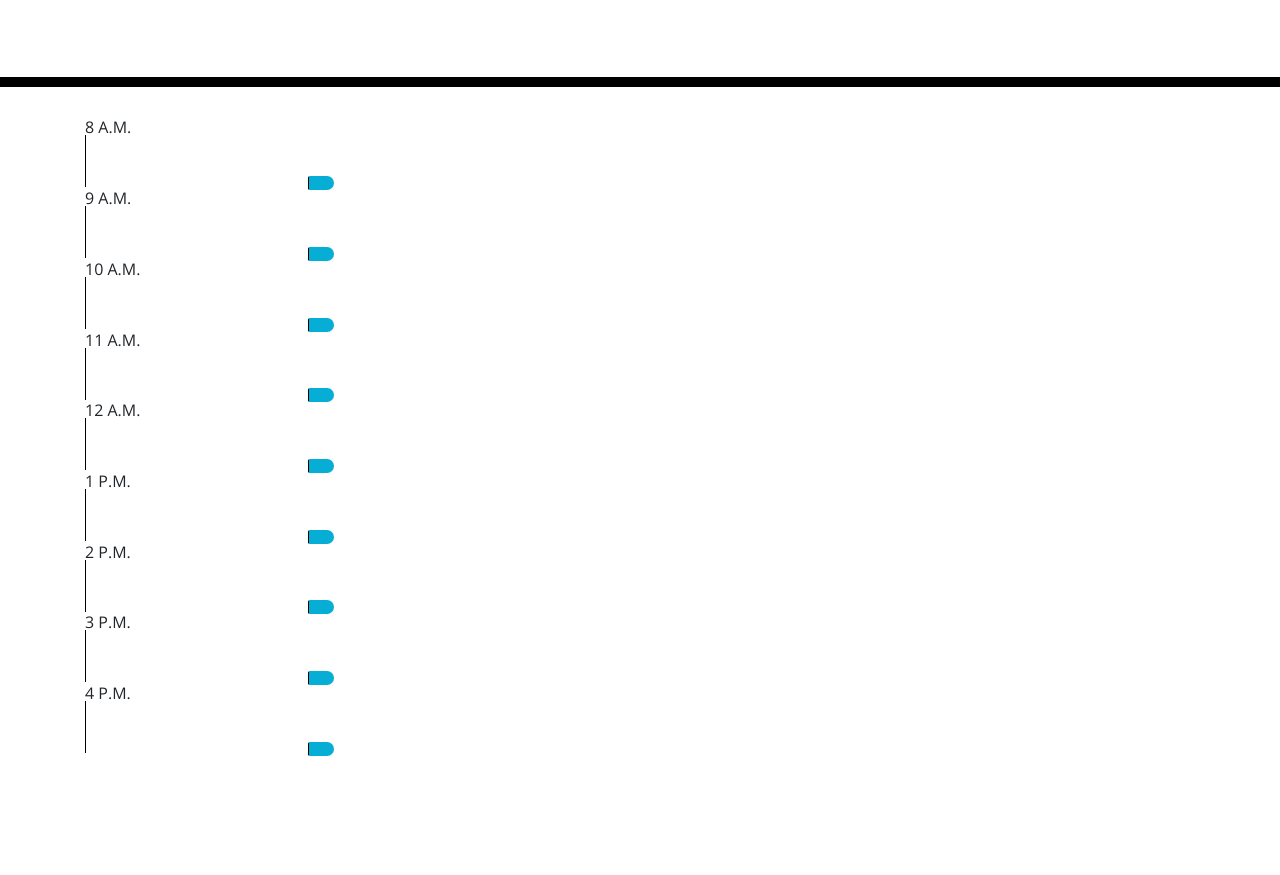
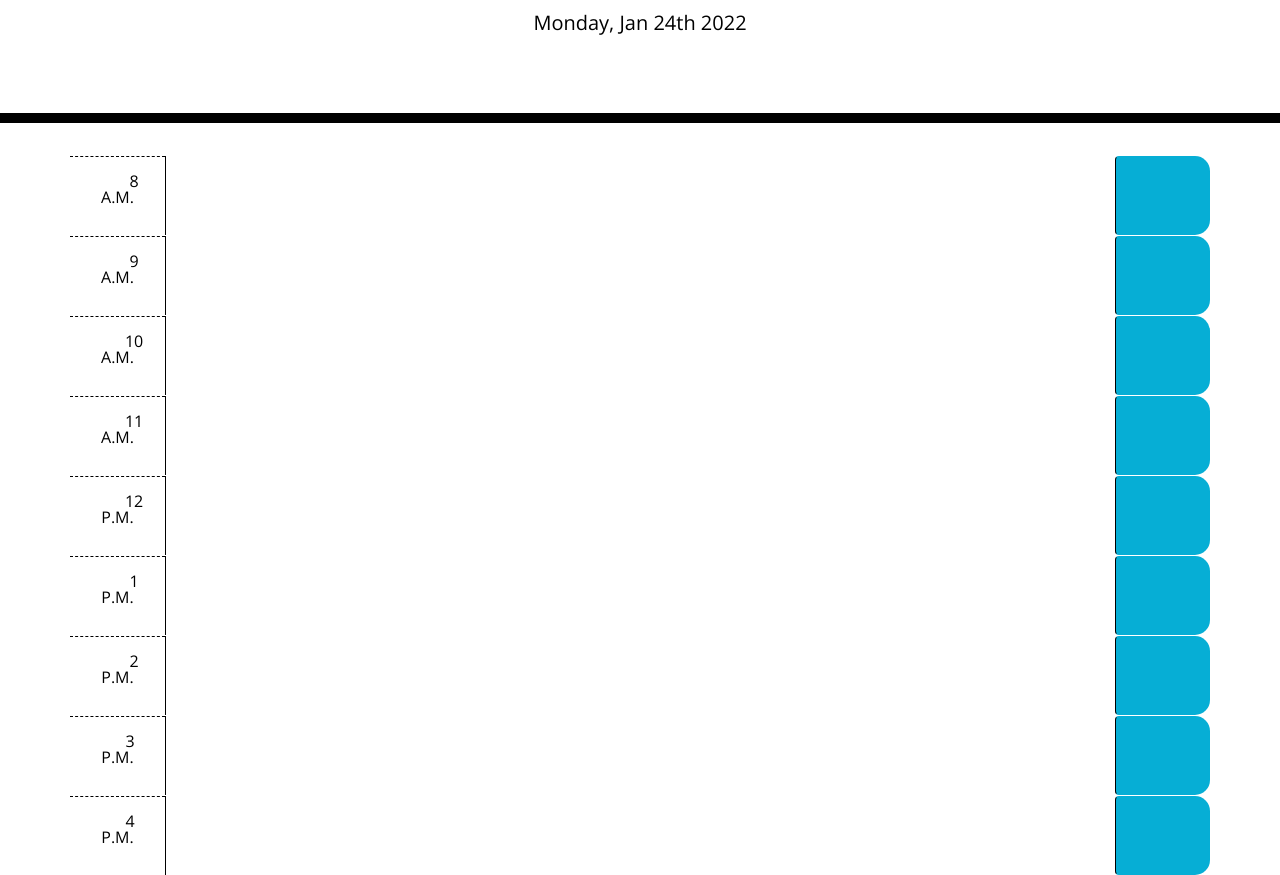
Before and after one commit to robbiemurphy7/work-day-scheduler, a plain HTML site: page index.html in a window 1280 px wide. Shown: the part 181-1056 px from the top of the page. Before the commit the page ends 939 px from the top, so only its background shows below. Drawn offline with nearby package versions, Linux system fonts and the light colour scheme.

Commit message:
css stylings linked to timeblocks in html / local storage written in js

```diff
--- a/Develop/script.js
+++ b/Develop/script.js
@@ -1,4 +1,22 @@
 // TEST LINK
 console.log("Hello");
 
+// RESPONSIBLE FOR CURRENT DATE DISPLAYED AT TOP
 var currentDay = moment().format("dddd, MMM Do YYYY");
+$("#currentDay").html(currentDay);
+
+//$(document).ready(function () {
+//    localStorage.setItem(text, time);
+//}
+
+
+// LOCAL STORAGE
+$("#8am .description").val(localStorage.getItem("8am"));
+$("#9am .description").val(localStorage.getItem("9am"));
+$("#10am .description").val(localStorage.getItem("10am"));
+$("#11am .description").val(localStorage.getItem("11am"));
+$("#12pm .description").val(localStorage.getItem("12pm"));
+$("#1pm .description").val(localStorage.getItem("1pm"));
+$("#2pm .description").val(localStorage.getItem("2pm"));
+$("#3pm .description").val(localStorage.getItem("3pm"));
+$("#4pm .description").val(localStorage.getItem("4pm"));
--- a/index.html
+++ b/index.html
@@ -29,87 +29,87 @@
       <p class="lead">A simple calendar app for scheduling your work day</p>
       <p id="currentDay" class="lead"></p>
     </header>
+    <!-- TIMEBLOCKS -->
     <div class="container">
-      <!-- TIMEBLOCKS -->
-    <div id="8am">
-      <div class="">
+    <div id="8am" class="row time-block">
+      <div class="col-md-1 hour">
         8 A.M.
       </div>
-      <textarea class="">
+      <textarea class="col-md-10 description">
       </textarea>
-      <button class="btn saveBtn"><i class=""></i></button>
+      <button class="col-md-1 btn saveBtn"><i class=""></i></button>
     </div>
 
-    <div id="9am">
-      <div class="">
+    <div id="9am" class="row time-block">
+      <div class="col-md-1 hour">
         9 A.M.
       </div>
-      <textarea class="">
+      <textarea class="col-md-10 description">
       </textarea>
-      <button class="btn saveBtn"><i class=""></i></button>
+      <button class="col-md-1 btn saveBtn"><i class=""></i></button>
     </div>
 
-    <div id="10am">
-      <div class="">
+    <div id="10am" class="row time-block">
+      <div class="col-md-1 hour">
         10 A.M.
       </div>
-      <textarea class="">
+      <textarea class="col-md-10 description">
       </textarea>
-      <button class="btn saveBtn"><i class=""></i></button>
+      <button class="col-md-1 btn saveBtn"><i class=""></i></button>
     </div>
 
-    <div id="11am">
-      <div class="">
+    <div id="11am" class="row time-block">
+      <div class="col-md-1 hour">
         11 A.M.
       </div>
-      <textarea class="">
+      <textarea class="col-md-10 description">
       </textarea>
-      <button class="btn saveBtn"><i class=""></i></button>
+      <button class="col-md-1 btn saveBtn"><i class=""></i></button>
     </div>
 
-    <div id="12am">
-      <div class="">
-        12 A.M.
+    <div id="12pm" class="row time-block">
+      <div class="col-md-1 hour">
+        12 P.M.
       </div>
-      <textarea class="">
+      <textarea class="col-md-10 description">
       </textarea>
-      <button class="btn saveBtn"><i class=""></i></button>
+      <button class="col-md-1 btn saveBtn"><i class=""></i></button>
     </div>
 
-    <div id="1pm">
-      <div class="">
+    <div id="1pm" class="row time-block">
+      <div class="col-md-1 hour">
         1 P.M.
       </div>
-        <textarea class="">
+        <textarea class="col-md-10 description">
         </textarea>
-        <button class="btn saveBtn"><i class=""></i></button>
+        <button class="col-md-1 btn saveBtn"><i class=""></i></button>
     </div>
 
-    <div id="2pm">
-      <div class="">
+    <div id="2pm" class="row time-block">
+      <div class="col-md-1 hour">
         2 P.M.
       </div>
-      <textarea class="">
+      <textarea class="col-md-10 description">
       </textarea>
-      <button class="btn saveBtn"><i class=""></i></button>
+      <button class="col-md-1 btn saveBtn"><i class=""></i></button>
     </div>
 
-    <div id="3pm">
-      <div class="">
+    <div id="3pm" class="row time-block">
+      <div class="col-md-1 hour">
       3 P.M.
       </div>
-      <textarea class="">
+      <textarea class="col-md-10 description">
       </textarea>
-      <button class="btn saveBtn"><i class=""></i></button>
+      <button class="col-md-1 btn saveBtn"><i class=""></i></button>
     </div>
 
-    <div id="4pm">
-      <div class="">
+    <div id="4pm" class="row time-block">
+      <div class="col-md-1 hour">
       4 P.M.
       </div>
-      <textarea class="">
+      <textarea class="col-md-10 description">
       </textarea>
-      <button class="btn saveBtn"><i class=""></i></button>
+      <button class="col-md-1 btn saveBtn"><i class=""></i></button>
     </div>
     </div>
 
```
